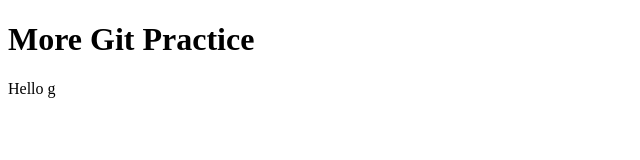
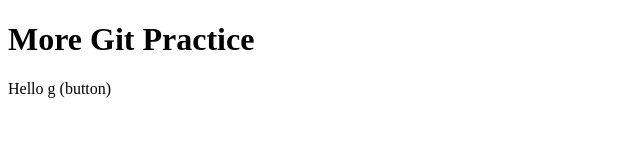
Before and after one commit to TaimoorZulqarnain/LocalRepo, a plain HTML site: page index.html in a window 1280 px wide. Shown: the full height of the page, 0-640 px from the left. Drawn offline with Linux system fonts and the light colour scheme.

```diff
--- a/index.html
+++ b/index.html
@@ -7,6 +7,6 @@
 </head>
 <body>
     <h1>More Git Practice</h1>
-    <p>Hello g</p>
+    <p>Hello g (button)</p>
 </body>
 </html>
```
